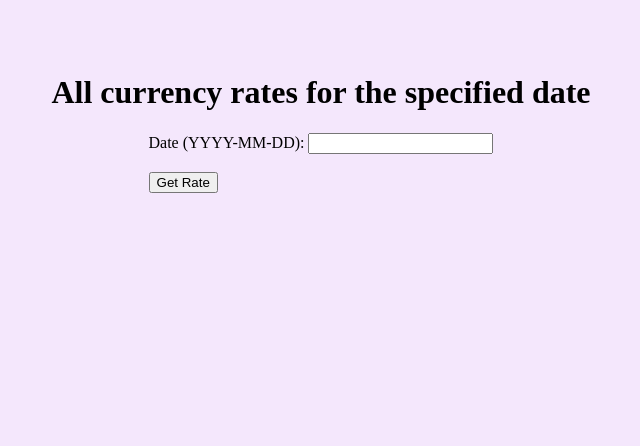
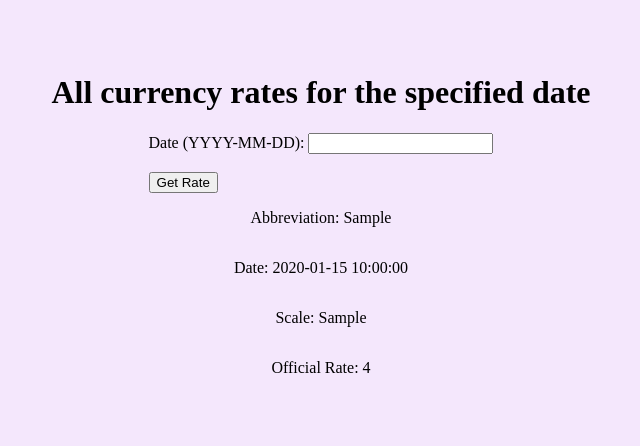
Before and after one commit to MariaGorelik/Obtaining_currency_rate, a Flask app: template templates/currency_rate_form.html in a window 1280 px wide. Shown: the part 370-816 px from the top of the page, without its empty margins (319-959 px from the left). Run offline with Flask 3, Linux system fonts and the light colour scheme; the template is opened without the code that fills it: most values are stand-ins (such as "Sample title", 1, 10 or a date in 2020).

Commit message:
C:/Program Files/Git/getCurrRateByDate

```diff
--- a/app.py
+++ b/app.py
@@ -11,17 +11,42 @@ def show_currency_form():
     return render_template('currency_rate_form.html')
 
 
-@app.route('/getCurrRate/<date>/', methods=['GET'])
-def get_currency_information_by_date(date):
+@app.route('/getCurrRateByDate', methods=['GET'])
+def get_currency_information_by_date():
+    date = request.args.get('date')
     if not Validator.is_valid_date(date):
-        return render_template('currency_rate_form.html', error_message_date_code = "Wrong date, please try again")
+        return render_template('currency_rate_form.html', error_message_date_code="Wrong date, please try again")
     params = {'ondate': date, 'periodicity': 0}
     try:
         response = requests.get(CurrencyAPI.target_url, params=params)
         response.raise_for_status()
-        return jsonify(response.json())
+        response_json = response.json()
+        print(response_json)
+        rate_date = []
+        for curr in response_json:
+            rate_date.append({'Cur_Abbreviation': curr.get('Cur_Abbreviation'),
+                              'Date': curr.get('Date')[:10], 'Cur_Scale': curr.get('Cur_Scale'),
+                              'Cur_OfficialRate': curr.get('Cur_OfficialRate')})
+        print(rate_date)
+        print('aaa')
+        return render_template('currency_rate_form.html', rate_date=rate_date)
+    except requests.exceptions.HTTPError as http_err:
+        error_message = f'HTTP error occurred: {http_err}'
+        if http_err.response.status_code == 404:
+            error_message = 'Currency data not found. Please check the date and currency code.'
+        return render_template('currency_rate_form.html', error_message_date=error_message)
+
+    except requests.exceptions.ConnectionError:
+        error_message = 'Connection error. Please check your network connection and try again.'
+        return render_template('currency_rate_form.html', error_message_date=error_message)
+
+    except requests.exceptions.Timeout:
+        error_message = 'The request timed out. Please try again later.'
+        return render_template('currency_rate_form.html', error_message_date=error_message)
+
     except requests.exceptions.RequestException as e:
-        return jsonify({'error': str(e)}), 500
+        error_message = f'An error occurred: {e}'
+        return render_template('currency_rate_form.html', error_message_date=error_message)
 
 
 @app.route('/getCurrRateByDateCurCode', methods=['GET'])
@@ -29,7 +54,7 @@ def get_currency_information_by_date_and_code():
     date = request.args.get('date')
     cur_id = request.args.get('cur_id')
     if not Validator.is_valid_date(date):
-        return render_template('currency_rate_form.html', error_message_date_code = "Wrong date, please try again")
+        return render_template('currency_rate_form.html', error_message_date_code="Wrong date, please try again")
     target_url = CurrencyAPI.target_url + '/' + str(cur_id).upper()
     params = {'ondate': date, 'periodicity': 0, 'parammode': 2}
     try:
--- a/templates/currency_rate_form.html
+++ b/templates/currency_rate_form.html
@@ -40,12 +40,18 @@ body {
   {% if error_message_date %}
     <p style="color: red;">{{ error_message_date }}</p>
     {% endif %}
-      <form id='form_date' action="/" method="get">
+      <form id='form_date' action="/getCurrRateByDate" method="get">
         <label for="date">Date (YYYY-MM-DD):</label>
         <input type="text" id="date" name="date" required><br><br>
 
         <input type="submit" value="Get Rate">
     </form>
+  {% for curr in rate_date %}
+      <p>Abbreviation: {{ curr['Cur_Abbreviation'] }}</p>
+      <p>Date: {{ curr['Date'] }}</p>
+      <p>Scale: {{ curr['Cur_Scale'] }}</p>
+      <p>Official Rate: {{ curr['Cur_OfficialRate'] }}</p>
+      {% endfor %}
   </div>
 <script src="{{ url_for('static', filename='currency_rate_form.js') }}"></script>
 </body>
```
